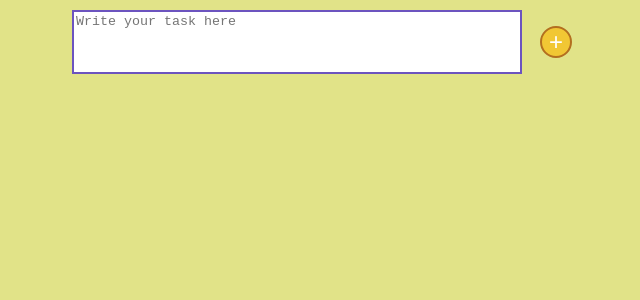
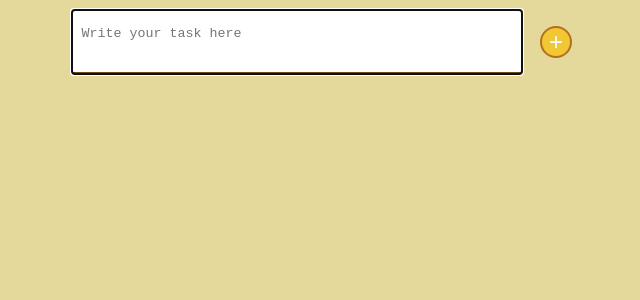
Before and after one commit to Chernikovmax/todo-on-react, a React (Create React App) app: page / in a window 1280 px wide. Shown: the top 300 px of the page, without its empty margins (328-968 px from the left). Built offline with nearby package versions, Linux system fonts and the light colour scheme.

Commit message:
[ADD] Textfield with button and simple validation to write a new task added. [Mod] Some styles changed.

```diff
--- a/src/App.css
+++ b/src/App.css
@@ -1,5 +1,5 @@
 body {
-  background-color: #e1e388;
+  background-color: #e4d89a;
 }
 
 .wrapper {
@@ -17,15 +17,15 @@ body {
   flex-direction: column;
   border: 2px solid #aaa719;
   background-color: #d4d37f;
-  margin-bottom: 20px;
+  margin: 0.5rem 0;
   padding: 10px;
   width: 300px;
   height: auto;
 }
 
-.box > span {
+.text {
   width: 100%;
-  text-align: center;
+  text-align: justify;
 }
 
 .box:last-child {
@@ -38,42 +38,42 @@ body {
   margin-top: 1rem;
 }
 
-button.btn {
+.btn {
   margin-right: 10px;
-  padding: 10px;
+  padding: 5px;
   margin-top: 10px;
   cursor: pointer;
-  font-size: 0.65em;
+  font-size: 0.8rem;
   color: #fff;
   outline: none;
 }
 
-.btn.light {
+.light {
   background-color: #4eafc9;
   border: 2px solid #2a89a2;
 }
 
-.btn.red {
+.red {
   background-color: #dda66d;
   border: 2px solid #b6821a;
 }
 
-.btn.success {
+.success {
   background-color: #43aa53;
   border: 2px solid #037314;
 }
 
-.btn.success:hover {
+.success:hover {
   background-color: #2d873b;
   border: 2px solid #036511;
 }
 
-.btn.light:hover {
+.light:hover {
   background-color: #2a89a2;
   border-color: #1d6f85;
 }
 
-.btn.red:hover {
+.red:hover {
   background-color: #b6821a;
   border-color: #946912;
 }
--- a/src/App.jsx
+++ b/src/App.jsx
@@ -11,6 +11,7 @@ class App extends React.Component {
     this.remove = this.remove.bind(this);
     this.save = this.save.bind(this);
     this.usualRender = this.usualRender.bind(this);
+    this._getRef = this._getRef.bind(this);
   }
 
   edit() {
@@ -18,8 +19,12 @@ class App extends React.Component {
   }
 
   save() {
-    this.props.edit(this.refs.newText.value, this.props.index);
+    this.props.edit(this.textArea.value, this.props.index);
     this.setState({edit: false});
+  }
+
+  _getRef(node) {
+    this.textArea = node;
   }
 
   remove() {
@@ -29,7 +34,7 @@ class App extends React.Component {
   usualRender() {
     return (
       <div className="box">
-        <span className="text">{this.props.children}</span>
+        <p className="text">{this.props.children}</p>
         <section className="buttons">
           <button onClick={this.edit} className="btn light">Edit</button>
           <button onClick={this.remove} className="btn red">Remove</button>
@@ -40,7 +45,7 @@ class App extends React.Component {
   renderOnEdit() {
     return (
       <div className="box">
-        <textarea autofocus rows="6" ref="newText" defaultValue={this.props.children}></textarea>
+        <textarea autoFocus={true} rows="6" ref={this._getRef} defaultValue={this.props.children}></textarea>
         <section className="buttons">
           <button onClick={this.save} className="btn success">Save</button>
         </section>
--- a/src/index.css
+++ b/src/index.css
@@ -24,9 +24,17 @@ code {
   justify-content: space-between;
 }
 
-.input-task-wrapper > textarea {
+.task-input {
   width: 90%;
+  border: none;
+  border-bottom: 2px solid #6e4d0c;
+  padding-top: 1rem;
+  padding-left: 0.6rem;
 }
+/*
+.task-input--error {
+  border: 2px solid ##d40d0d;
+} */
 
 .btn.new-task-btn {
   border: 2px solid #b36f1f;
--- a/src/index.js
+++ b/src/index.js
@@ -14,12 +14,19 @@ class Wrapper extends React.Component {
     this.editTask = this.editTask.bind(this);
     this.sortOutTasks = this.sortOutTasks.bind(this);
     this.addTask = this.addTask.bind(this);
+    this._getNewTaskRef = this._getNewTaskRef.bind(this);
   }
 
-  addTask(text) {
+  addTask() {
+    let text = this.newTaskInputRef.value;
+    if (text === "") {
+      // this.newTaskInputRef.classList.add('task-input--error');
+      return alert('You need to enter a task.');
+    }
     let arrOfTasks = this.state.tasks;
     arrOfTasks.push(text);
     this.setState({tasks: arrOfTasks});
+    this.newTaskInputRef.value = '';
   }
 
   deleteTask(i) {
@@ -42,13 +49,18 @@ class Wrapper extends React.Component {
     );
   }
 
+  _getNewTaskRef(node) {
+    this.newTaskInputRef = node;
+  }
+
   render() {
-    const textInput = document.get
     return (
       <div className="wrapper">
         <div className="input-task-wrapper">
-          <textarea autofocus rows="2" ref="newText" placeholder="Write your task here"></textarea>
-          <button onClick={this.addTask.bind(null, '')} className="btn new-task-btn">+</button>
+          <textarea className="task-input" autoFocus={true} rows="2" ref={this._getNewTaskRef}
+            placeholder="Write your task here">
+          </textarea>
+          <button onClick={this.addTask} className="btn new-task-btn">+</button>
         </div>
         {this.state.tasks.map(this.sortOutTasks)}
       </div>
```
